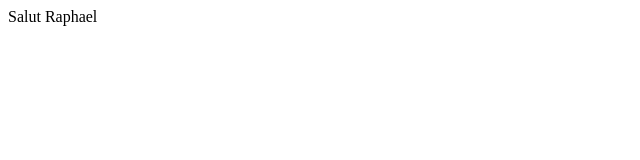
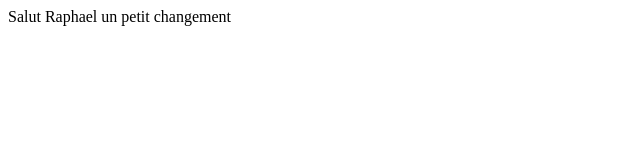
Before and after one commit to LaetisLEH/testLeh, a plain HTML site: page index.html in a window 1280 px wide. Shown: the whole page, without its empty margins (0-640 px from the left). Drawn offline with Linux system fonts and the light colour scheme.

Commit message:
test commit 1

```diff
--- a/index.html
+++ b/index.html
@@ -6,5 +6,7 @@
 </head>
 <body>
   Salut Raphael
+
+  un petit changement
 </body>
 </html>
```
